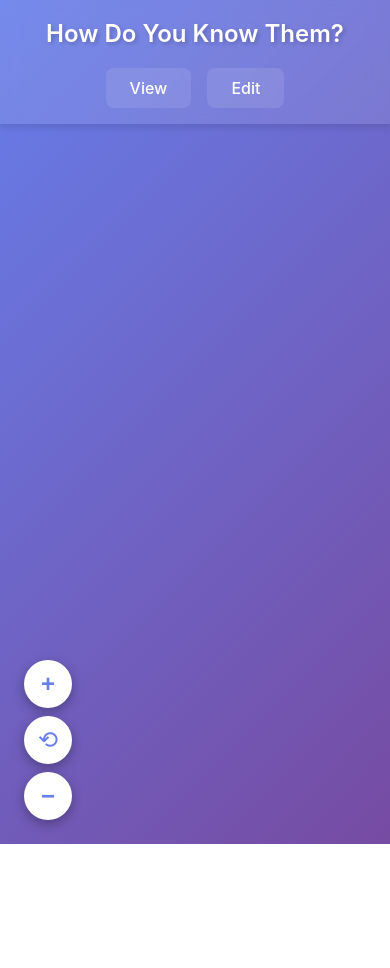
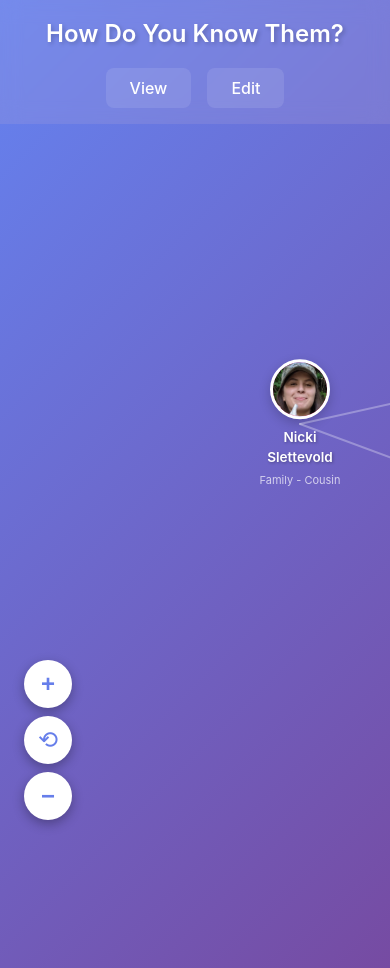
Before and after one commit to jeffchurch/HowDoYouKnowThem, a React (Vite) app: page / in a window 390 px wide. Before the commit the page ends 844 px from the top, so only its background shows below. Built offline with nearby package versions, Linux system fonts and the light colour scheme.

Commit message:
mobile view fix

```diff
--- a/src/components/RelationshipTree.css
+++ b/src/components/RelationshipTree.css
@@ -2,12 +2,13 @@
   position: relative;
   flex: 1;
   width: 100%;
-  height: 100%;
-  min-width: 100%;
-  min-height: 100%;
+  height: 100vh; /* Use viewport height for better mobile support */
+  min-height: -webkit-fill-available; /* Fix for mobile Safari */
   overflow: auto;
+  -webkit-overflow-scrolling: touch; /* Smooth scrolling on iOS */
   touch-action: pan-x pan-y;
   background: linear-gradient(135deg, #667eea 0%, #764ba2 100%);
+  overscroll-behavior: contain; /* Prevent pull-to-refresh on mobile */
 }
 
 .connections-svg {
@@ -21,6 +22,7 @@
   pointer-events: none;
   z-index: 1;
   overflow: visible;
+  -webkit-tap-highlight-color: transparent; /* Remove tap highlight on mobile */
 }
 
 .connection-line {
```
